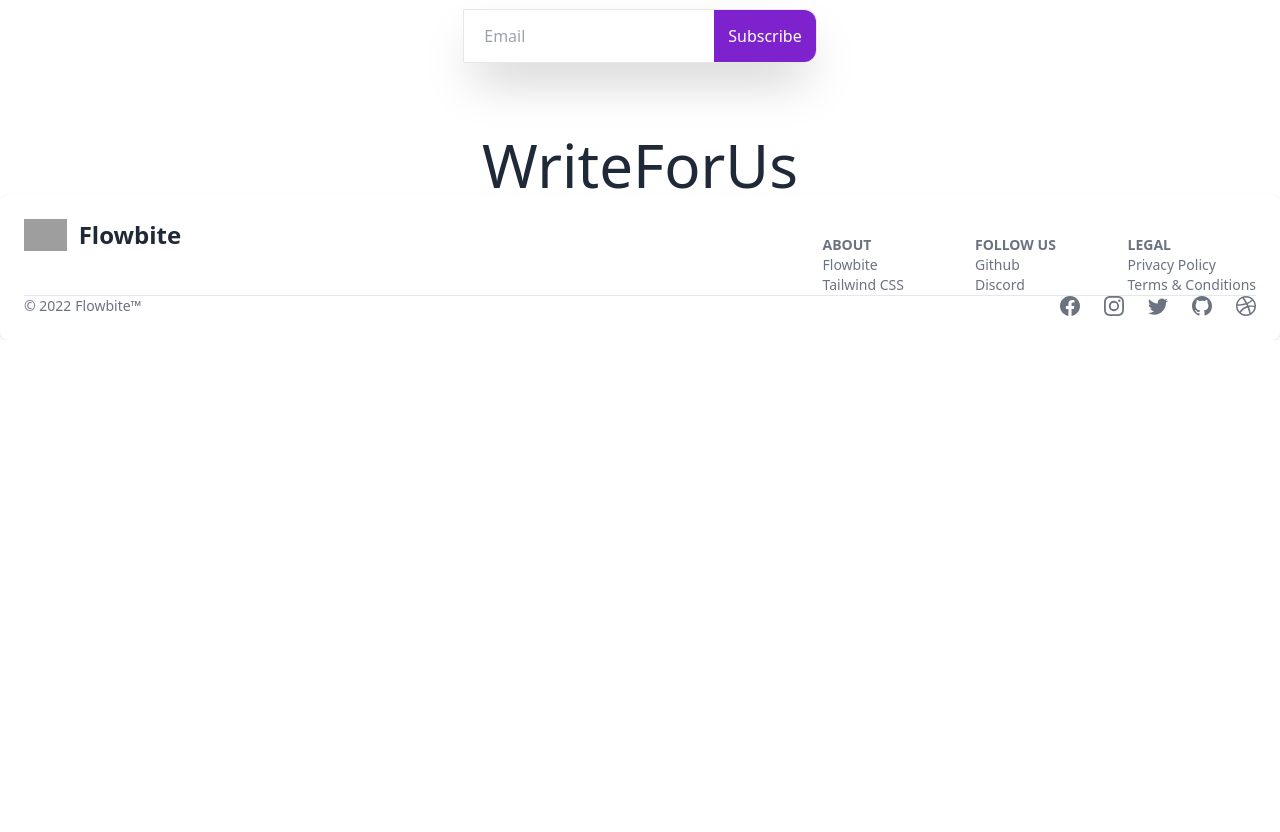
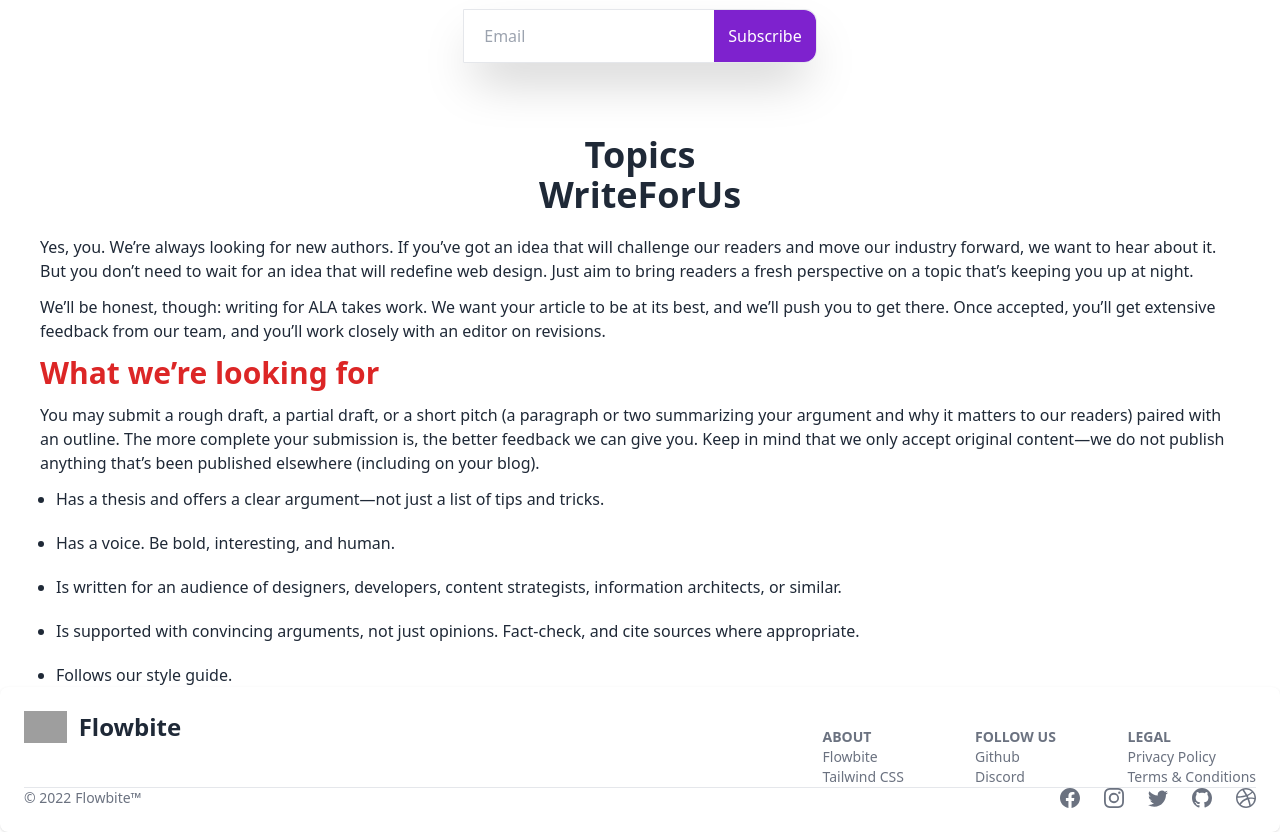
Before and after one commit to rijviislam/the-bottom-line, a React (Vite) app: page / in a window 1280 px wide. Shown: the part 940-1772 px from the top of the page. Before the commit the page ends 1280 px from the top, so only its background shows below. Built offline with nearby package versions, Linux system fonts and the light colour scheme; no server answers; grey boxes are pictures that could not be loaded.

Commit message:
feat: added write for us section

```diff
--- a/src/App.jsx
+++ /dev/null
@@ -1,35 +0,0 @@
-import { useState } from 'react'
-import reactLogo from './assets/react.svg'
-import viteLogo from '/vite.svg'
-import './App.css'
-
-function App() {
-  const [count, setCount] = useState(0)
-
-  return (
-    <>
-      <div>
-        <a href="https://vitejs.dev" target="_blank">
-          <img src={viteLogo} className="logo" alt="Vite logo" />
-        </a>
-        <a href="https://react.dev" target="_blank">
-          <img src={reactLogo} className="logo react" alt="React logo" />
-        </a>
-      </div>
-      <h1>Vite + React</h1>
-      <div className="card">
-        <button onClick={() => setCount((count) => count + 1)}>
-          count is {count}
-        </button>
-        <p>
-          Edit <code>src/App.jsx</code> and save to test HMR
-        </p>
-      </div>
-      <p className="read-the-docs">
-        Click on the Vite and React logos to learn more
-      </p>
-    </>
-  )
-}
-
-export default App
--- /dev/null
+++ b/src/Components/Topics.jsx
@@ -0,0 +1,7 @@
+export default function Topics() {
+  return (
+    <div className="w-full text-center">
+      <h2 className="text-4xl font-bold">Topics</h2>
+    </div>
+  );
+}
--- a/src/Components/WriteForUs.jsx
+++ b/src/Components/WriteForUs.jsx
@@ -1,7 +1,48 @@
 export default function WriteForUs() {
   return (
     <div className="w-full text-center">
-      <h2 className="text-6xl">WriteForUs</h2>
+      <h2 className="text-4xl font-bold">WriteForUs</h2>
+      <p className="text-start font-medium lg:px-10 lg:mt-5">
+        Yes, you. We’re always looking for new authors. If you’ve got an idea
+        that will challenge our readers and move our industry forward, we want
+        to hear about it. But you don’t need to wait for an idea that will
+        redefine web design. Just aim to bring readers a fresh perspective on a
+        topic that’s keeping you up at night.
+      </p>
+      <p className="text-start font-normal lg:px-10 my-3">
+        We’ll be honest, though: writing for ALA takes work. We want your
+        article to be at its best, and we’ll push you to get there. Once
+        accepted, you’ll get extensive feedback from our team, and you’ll work
+        closely with an editor on revisions.
+      </p>
+
+      <h2 className="text-3xl font-semibold  text-red-600 text-start lg:ml-10">
+        What we’re looking for
+      </h2>
+      <p className="text-start font-normal lg:px-10 my-3">
+        You may submit a rough draft, a partial draft, or a short pitch (a
+        paragraph or two summarizing your argument and why it matters to our
+        readers) paired with an outline. The more complete your submission is,
+        the better feedback we can give you. Keep in mind that we only accept
+        original content—we do not publish anything that’s been published
+        elsewhere (including on your blog).
+      </p>
+      <ul className="flex flex-col gap-5 text-start lg:mx-14 list-disc">
+        <li>
+          Has a thesis and offers a clear argument—not just a list of tips and
+          tricks.
+        </li>
+        <li>Has a voice. Be bold, interesting, and human.</li>
+        <li>
+          Is written for an audience of designers, developers, content
+          strategists, information architects, or similar.
+        </li>
+        <li>
+          Is supported with convincing arguments, not just opinions. Fact-check,
+          and cite sources where appropriate.
+        </li>
+        <li>Follows our style guide.</li>
+      </ul>
     </div>
   );
 }
--- a/src/Pages/BlogDetails/BlogDetails.jsx
+++ b/src/Pages/BlogDetails/BlogDetails.jsx
@@ -1,7 +1,6 @@
 import axios from "axios";
 import { useEffect, useState } from "react";
 import { useParams } from "react-router-dom";
-import Comment from "../../Components/Comment";
 import useAuth from "../../Hooks/useAuth";
 
 export default function BlogDetails() {
@@ -21,16 +20,16 @@ export default function BlogDetails() {
   }, [id]);
 
   const { title, image, shortdescription, longshortdescription } = details;
-
+  console.log(id);
   useEffect(() => {
     const getData = async () => {
       const { data } = await axios(
-        `${import.meta.env.VITE_API_URL}/blogdetails`
+        `${import.meta.env.VITE_API_URL}/blogdetails/${id}`
       );
-      setComments(data);
+      console.log(data);
     };
     getData();
-  }, [user]);
+  }, [id]);
 
   const handleComment = (e) => {
     e.preventDefault();
@@ -41,7 +40,8 @@ export default function BlogDetails() {
     const commenterName = user?.displayName;
     const commenterPhoto = user?.photoURL;
     const comment = form.comment.value;
-    const commentData = { comment, commenterName, commenterPhoto, id };
+    const blogId = id;
+    const commentData = { comment, commenterName, commenterPhoto, id: blogId };
     // console.log(comment, commenterName, commenterPhoto);
 
     fetch(`${import.meta.env.VITE_API_URL}/blogdetails`, {
@@ -85,9 +85,11 @@ export default function BlogDetails() {
         </button>
       </form>
       <div>
-        {comments?.map((comment) => (
+        {/* {comments?.map((comment) => (
           <Comment key={comment._id} comment={comment} id={id} />
-        ))}
+        ))} */}
+        {comments.comment}
+        {comments.commenterName}
       </div>
     </div>
   );
--- a/src/Pages/Home/Home.jsx
+++ b/src/Pages/Home/Home.jsx
@@ -1,6 +1,7 @@
 import Hero from "../../Components/Hero";
 import NewsLetter from "../../Components/NewsLetter";
 import RecentBlogs from "../../Components/RecentBlogs";
+import Topics from "../../Components/Topics";
 import WriteForUs from "../../Components/WriteForUs";
 
 export default function Home() {
@@ -9,6 +10,7 @@ export default function Home() {
       <Hero />
       <RecentBlogs />
       <NewsLetter />
+      <Topics />
       <WriteForUs />
     </>
   );
```
Also changed, not shown: src/App.css (deleted).
